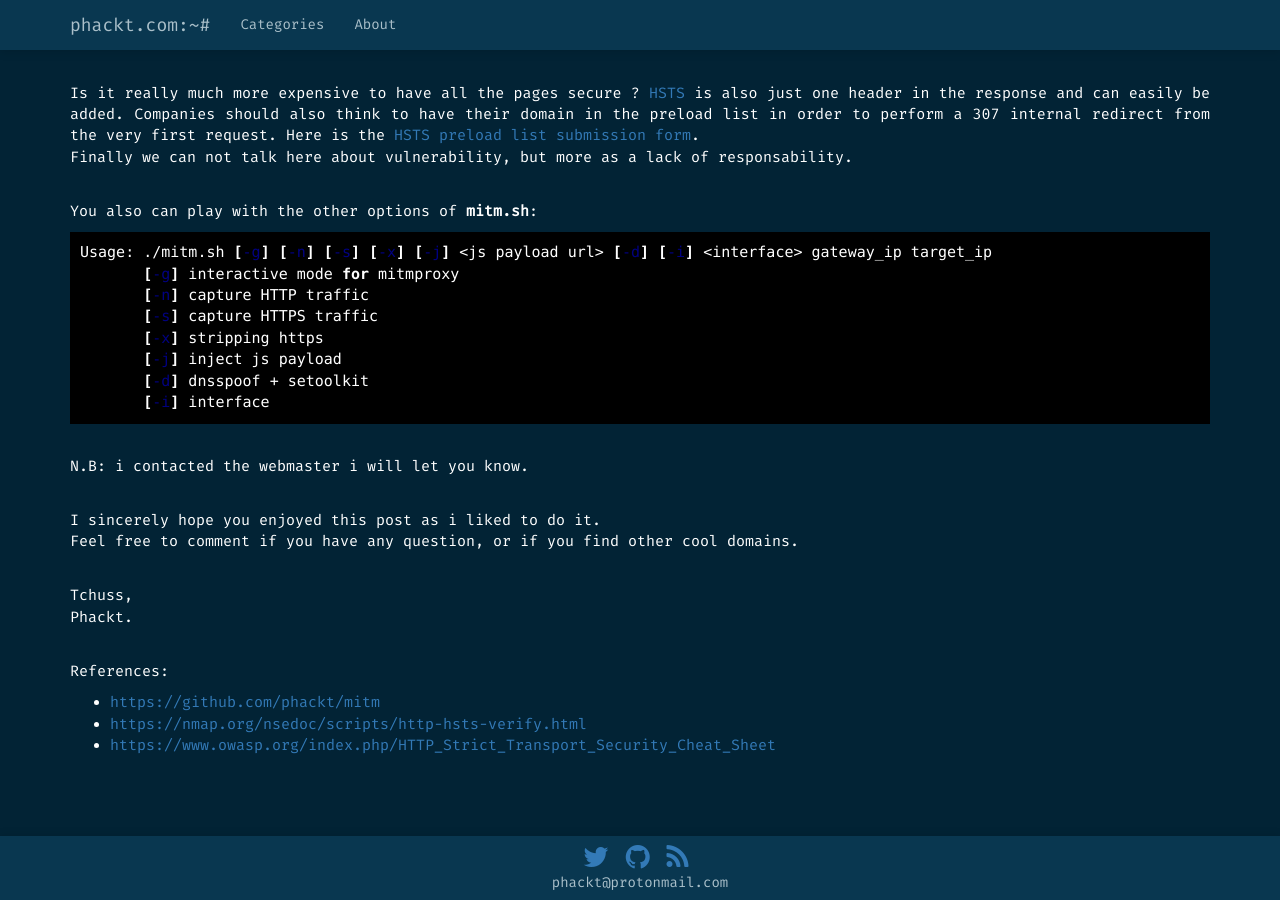
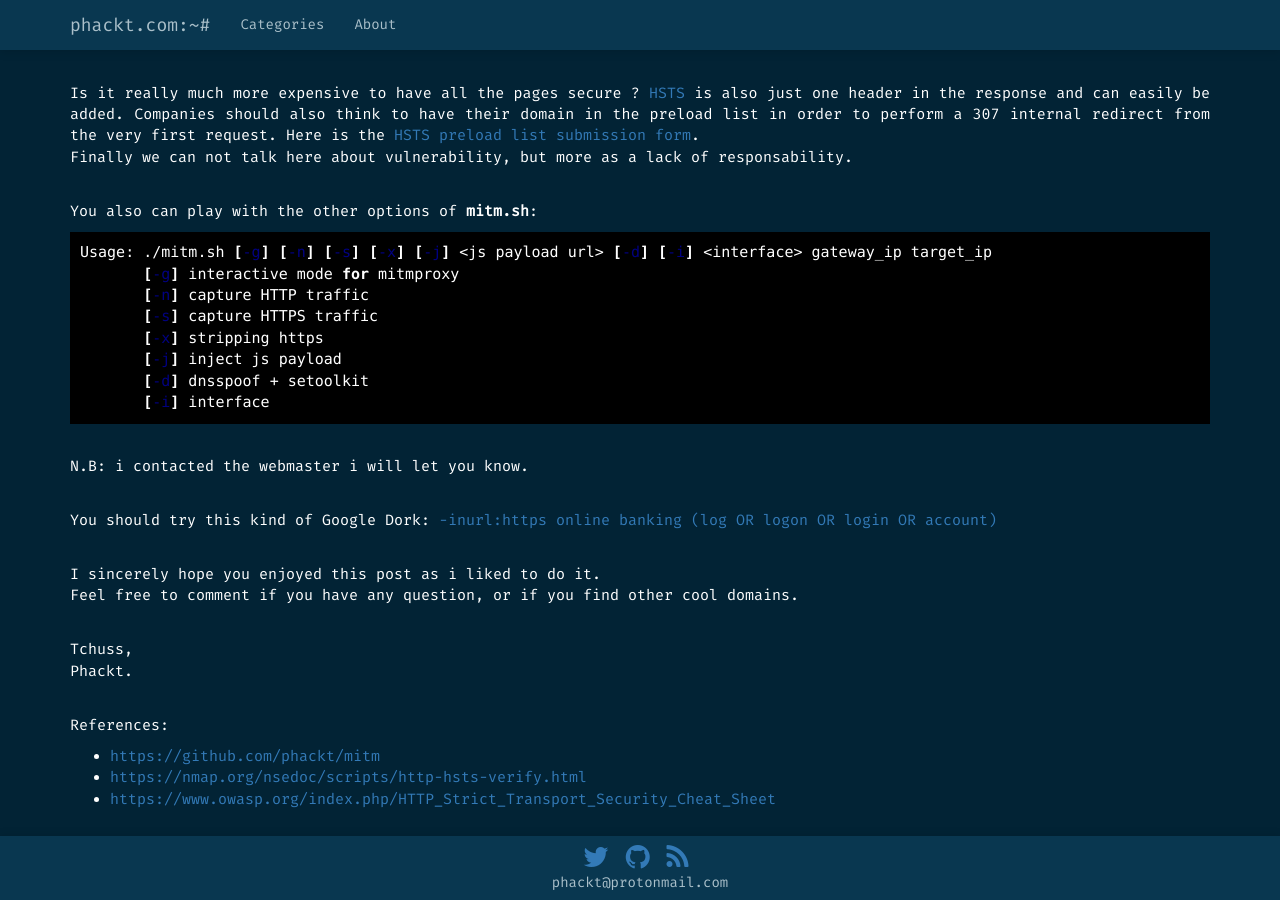
Before and after one commit to phackt/phackt.github.io, a Jekyll site: the page built from _posts/2017-03-27-mitm-keep-plain-connection-example.markdown, in a window 1280 px wide and 900 px high, scrolled down 8495 px. Built offline with Jekyll 4.4.1, drawn with Linux system fonts in a browser that asks for light colours; nearby versions of some CDN libraries; some web fonts are replaced; comment, search, counter and statistics services are not loaded.

Commit message:
Update 2017-03-27-mitm-keep-plain-connection-example.markdown

```diff
--- a/_posts/2017-03-27-mitm-keep-plain-connection-example.markdown
+++ b/_posts/2017-03-27-mitm-keep-plain-connection-example.markdown
@@ -176,6 +176,8 @@ Usage: ./mitm.sh [-g] [-n] [-s] [-x] [-j] <js payload url> [-d] [-i] <interface>
 
 N.B: i contacted the webmaster i will let you know.
 
+You should try this kind of Google Dork: [-inurl:https online banking (log OR logon OR login OR account)](https://www.google.com/#q=-inurl:https+online+banking+(log+OR+logon+OR+login+OR+account))
+
 I sincerely hope you enjoyed this post as i liked to do it.
 Feel free to comment if you have any question, or if you find other cool domains.
 
```
